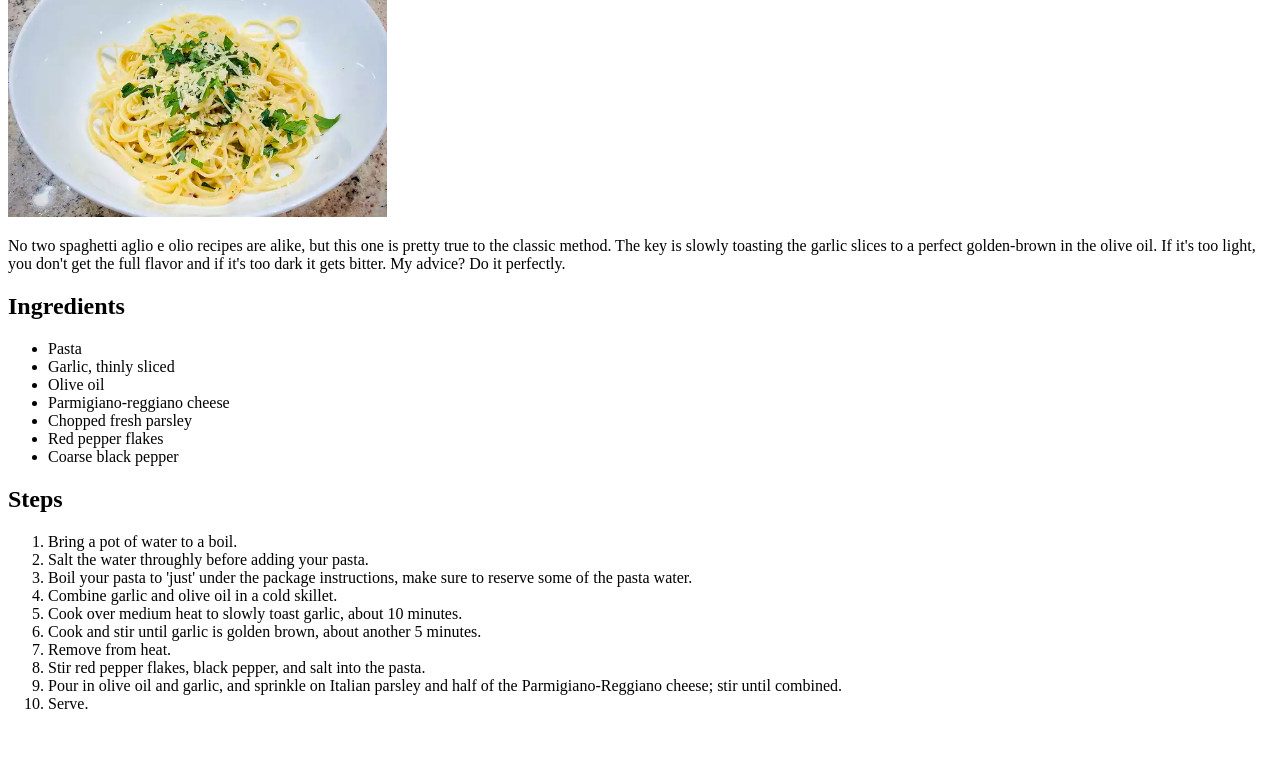
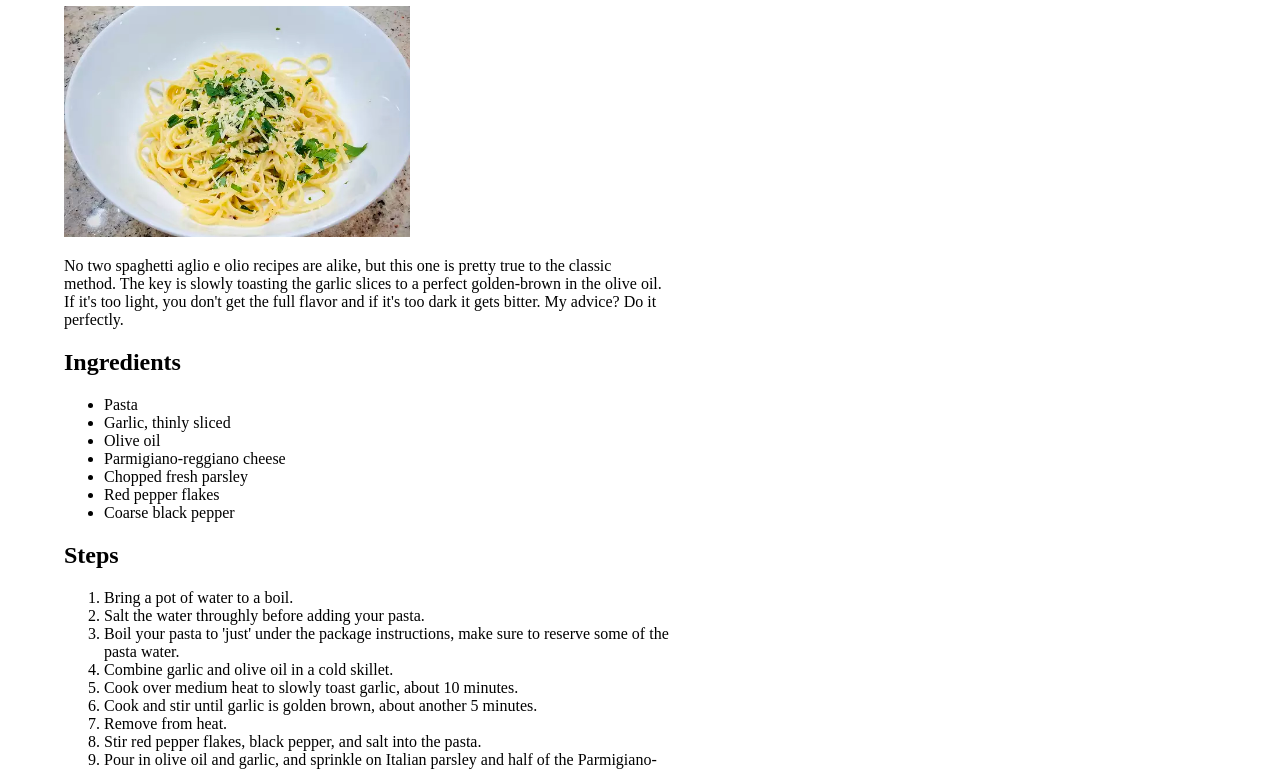
Before and after one commit to etrant1/odin-recipes, a plain HTML site: page recipes/aglioeolio.html in a window 1280 px wide. Shown: the part 116-886 px from the top of the page. Before the commit the page ends 845 px from the top, so only its background shows below. Drawn offline with Linux system fonts and the light colour scheme.

Commit message:
Add whitespace too all pages

```diff
--- /dev/null
+++ b/css/style.css
@@ -0,0 +1,8 @@
+body {
+    margin: 5%;
+}
+
+ol,
+p {
+    width: 600px;
+}
--- a/recipes/aglioeolio.html
+++ b/recipes/aglioeolio.html
@@ -4,6 +4,9 @@
     <meta charset="UTF-8">
     <meta http-equiv="X-UA-Compatible" content="IE=edge">
     <meta name="viewport" content="width=device-width, initial-scale=1.0">
+
+    <link rel="stylesheet" href="../css/style.css">
+
     <title>Aglio e Olio Recipe</title>
 </head>
 <body>
```
Also changed, not shown: index.html (+3 -0 lines), recipes/cacioepepe.html (+3 -0 lines), recipes/hashbrowns.html (+3 -0 lines).
